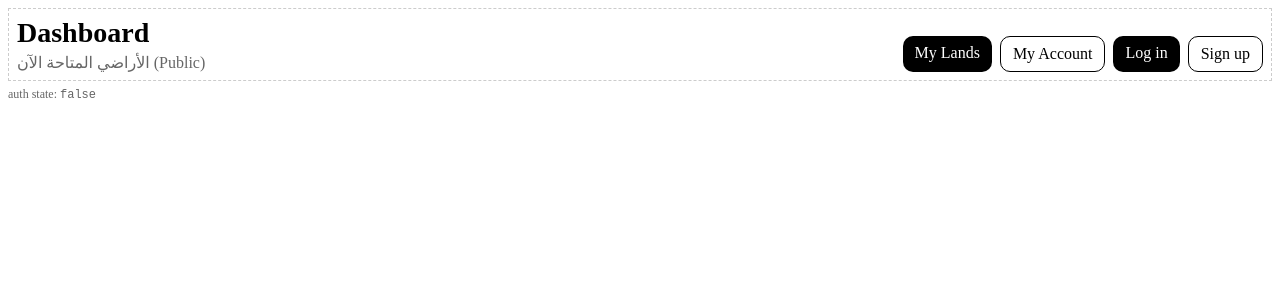
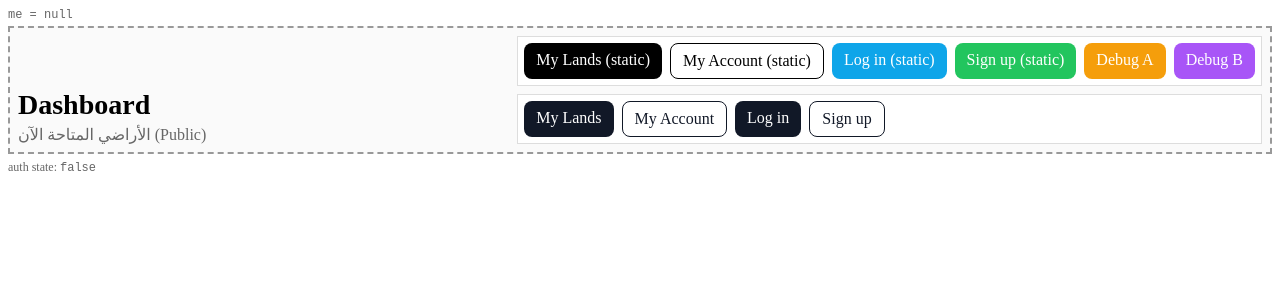
Before and after one commit to UIUO0/SmartLands, a Next.js app in the folder frontend/: page /dashboard in a window 1280 px wide. Shown: the top 300 px of the page. Built offline with nearby package versions, Linux system fonts and the light colour scheme; no server answers.

Commit message:
Update page.tsx

```diff
--- a/frontend/src/app/dashboard/page.tsx
+++ b/frontend/src/app/dashboard/page.tsx
@@ -73,7 +73,10 @@ export default function DashboardPage() {
   }, []);
   return (
       <main className="p-6 space-y-5">
-      {/* HEADER */}
+      {/* DEBUG: اطبع حالة المصادقة */}
+      <pre style={{fontSize:12, color:"#666", margin:"4px 0"}}>me = {JSON.stringify(me)}</pre>
+
+      {/* HEADER (نسخة ديبَغ بدون تايلويند) */}
       <header
         style={{
           display: "flex",
@@ -81,7 +84,8 @@ export default function DashboardPage() {
           alignItems: "flex-end",
           justifyContent: "space-between",
           padding: 8,
-          border: "1px dashed #ccc",
+          border: "2px dashed #999",
+          background: "#fafafa",
         }}
       >
         <div>
@@ -89,94 +93,45 @@ export default function DashboardPage() {
           <p style={{ color: "#666", margin: "4px 0 0" }}>الأراضي المتاحة الآن (Public)</p>
         </div>
 
-        {/* Actions (no Tailwind hiding) */}
-        <nav style={{ display: "flex", flexWrap: "wrap", gap: 8, flexShrink: 0 }}>
-          {/* ثابت دائمًا */}
-          <a
-            href="/lands"
-            style={{
-              display: "inline-block",
-              padding: "8px 12px",
-              background: "black",
-              color: "white",
-              textDecoration: "none",
-              borderRadius: 10,
-              whiteSpace: "nowrap",
-            }}
-          >
-            My Lands
-          </a>
+        <div style={{ display: "flex", flexDirection: "column", gap: 8, flexShrink: 0 }}>
+          {/* ========== 1) STATIC GROUP: يجب أن تراها دائماً 6 أزرار ========== */}
+          <nav style={{ display: "flex", flexWrap: "wrap", gap: 8, border: "1px solid #ddd", padding: 6, background:"#fff" }}>
+            <a href="/lands"   style={{ display:"inline-block", background:"#000", color:"#fff", padding:"8px 12px", borderRadius:8, textDecoration:"none" }}>My Lands (static)</a>
+            <a href="/profile" style={{ display:"inline-block", background:"#fff", color:"#000", padding:"8px 12px", border:"1px solid #000", borderRadius:8, textDecoration:"none" }}>My Account (static)</a>
+            <a href="/login"   style={{ display:"inline-block", background:"#0ea5e9", color:"#fff", padding:"8px 12px", borderRadius:8, textDecoration:"none" }}>Log in (static)</a>
+            <a href="/signup"  style={{ display:"inline-block", background:"#22c55e", color:"#fff", padding:"8px 12px", borderRadius:8, textDecoration:"none" }}>Sign up (static)</a>
+            <a href="#"        style={{ display:"inline-block", background:"#f59e0b", color:"#fff", padding:"8px 12px", borderRadius:8, textDecoration:"none" }}>Debug A</a>
+            <a href="#"        style={{ display:"inline-block", background:"#a855f7", color:"#fff", padding:"8px 12px", borderRadius:8, textDecoration:"none" }}>Debug B</a>
+          </nav>
 
-          <a
-            href="/profile"
-            style={{
-              display: "inline-block",
-              padding: "8px 12px",
-              border: "1px solid #000",
-              color: "#000",
-              textDecoration: "none",
-              borderRadius: 10,
-              whiteSpace: "nowrap",
-            }}
-          >
-            My Account
-          </a>
+          {/* ========== 2) AUTH GROUP: المنطق الفعلي (٤ لغير المسجل، ٣ للمسجل) ========== */}
+          <nav style={{ display: "flex", flexWrap: "wrap", gap: 8, border: "1px solid #ddd", padding: 6, background:"#fff" }}>
+            {/* دائمًا */}
+            <a href="/lands"   style={{ display:"inline-block", background:"#111827", color:"#fff", padding:"8px 12px", borderRadius:8, textDecoration:"none" }}>My Lands</a>
+            <a href="/profile" style={{ display:"inline-block", background:"#fff", color:"#111827", padding:"8px 12px", border:"1px solid #111827", borderRadius:8, textDecoration:"none" }}>My Account</a>
 
-          {/* لغير المسجّل */}
-          <a
-            href="/login"
-            style={{
-              display: me ? "none" : "inline-block",
-              padding: "8px 12px",
-              background: "black",
-              color: "white",
-              textDecoration: "none",
-              borderRadius: 10,
-              whiteSpace: "nowrap",
-            }}
-            data-testid="btn-login"
+            {/* لغير المسجل */}
+            <a href="/login"
+              style={{ display: me ? "none" : "inline-block", background:"#111827", color:"#fff", padding:"8px 12px", borderRadius:8, textDecoration:"none" }}
+              data-testid="login-auth"
             >
               Log in
             </a>
-
-          <a
-            href="/signup"
-            style={{
-              display: me ? "none" : "inline-block",
-              padding: "8px 12px",
-              border: "1px solid #000",
-              color: "#000",
-              textDecoration: "none",
-              borderRadius: 10,
-              whiteSpace: "nowrap",
-            }}
-            data-testid="btn-signup"
+            <a href="/signup"
+              style={{ display: me ? "none" : "inline-block", background:"#fff", color:"#111827", padding:"8px 12px", border:"1px solid #111827", borderRadius:8, textDecoration:"none" }}
+              data-testid="signup-auth"
             >
               Sign up
             </a>
 
-          {/* للمسجّل */}
-          <form
-            action="/api/auth/logout"
-            method="POST"
-            style={{ display: me ? "inline-block" : "none", whiteSpace: "nowrap" }}
-            data-testid="btn-logout-form"
-          >
-            <button
-              type="submit"
-              style={{
-                padding: "8px 12px",
-                border: "1px solid #000",
-                color: "#000",
-                background: "white",
-                borderRadius: 10,
-                cursor: "pointer",
-              }}
-            >
+            {/* للمسجل */}
+            <form action="/api/auth/logout" method="POST" style={{ display: me ? "inline-block" : "none" }}>
+              <button type="submit" style={{ background:"#fff", color:"#b91c1c", padding:"8px 12px", border:"1px solid #b91c1c", borderRadius:8, cursor:"pointer" }}>
                 Logout
               </button>
             </form>
           </nav>
+        </div>
       </header>
 
       {/* Debug line - مؤقت لفحص الحالة */}
```
Lines whose indentation alone changed are shown as unchanged.
